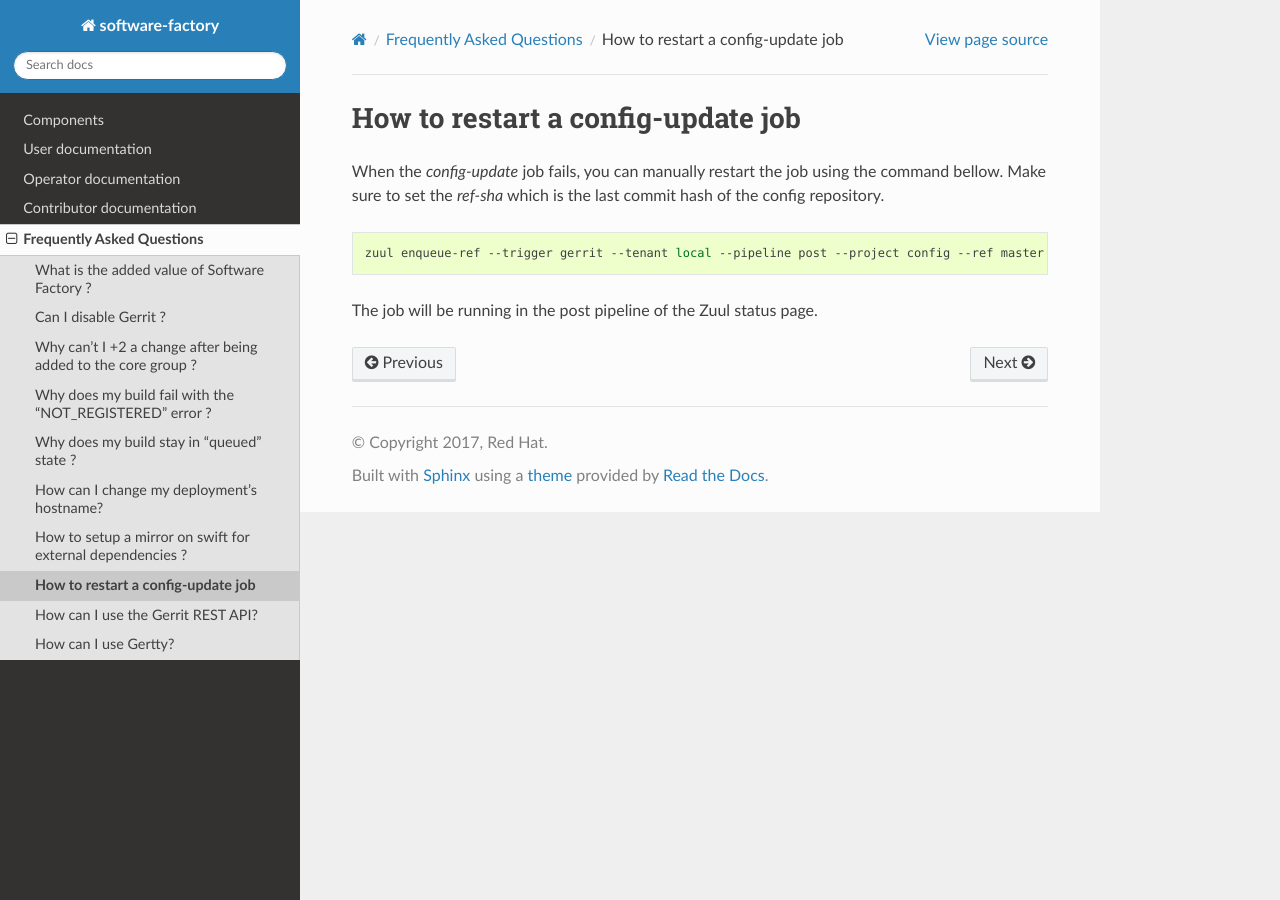
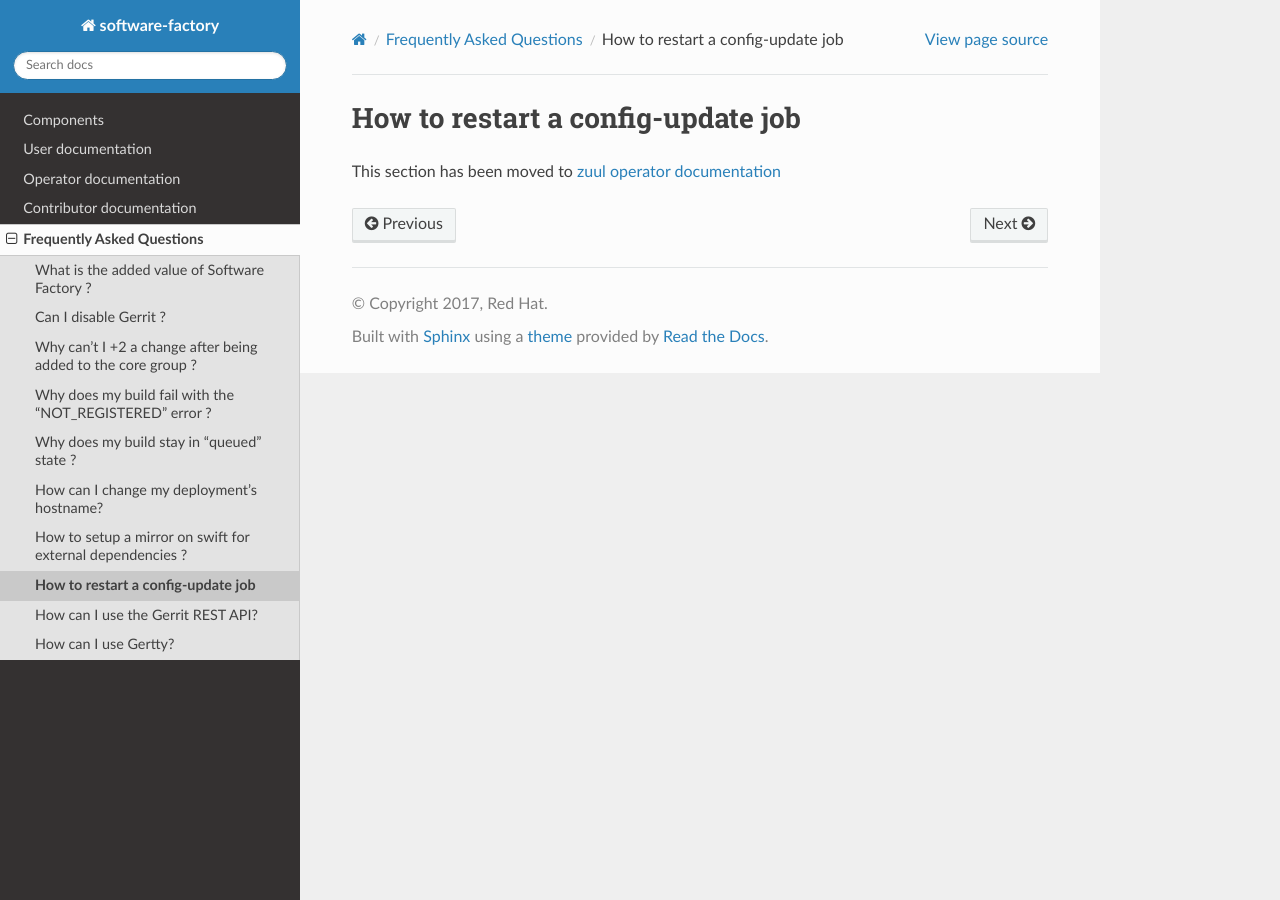
Before and after one commit to softwarefactory-project/sf-docs, a Sphinx documentation site: the page built from docs/faqs/restart_config_update.rst, in a window 1280 px wide. Built offline with Sphinx 7.4.7 and the Read the Docs theme 2.0.0, drawn with Linux system fonts in a browser that asks for light colours.

Commit message:
moved section "How to restart a config-update job" from FAQ to Ops
Change-Id: I9bd044c53590c085091ca005e3fc435d01fdd5a2
Signed-off-by: Christoph Görn <goern@redhat.com>

```diff
--- a/docs/faqs/restart_config_update.rst
+++ b/docs/faqs/restart_config_update.rst
@@ -1,14 +1,4 @@
-.. _restart_config_update:
-
 How to restart a config-update job
 ----------------------------------
 
-When the *config-update* job fails, you can manually restart the job using
-the command bellow. Make sure to set the *ref-sha* which is the last commit
-hash of the config repository.
-
-.. code-block:: bash
-
-    zuul enqueue-ref --trigger gerrit --tenant local --pipeline post --project config --ref master --newrev ref-sha
-
-The job will be running in the post pipeline of the Zuul status page.
+This section has been moved to :ref:`zuul operator documentation <restart_config_update>`
```
Also changed, not shown: docs/operator/zuul_operator.rst (+16 -0 lines).
